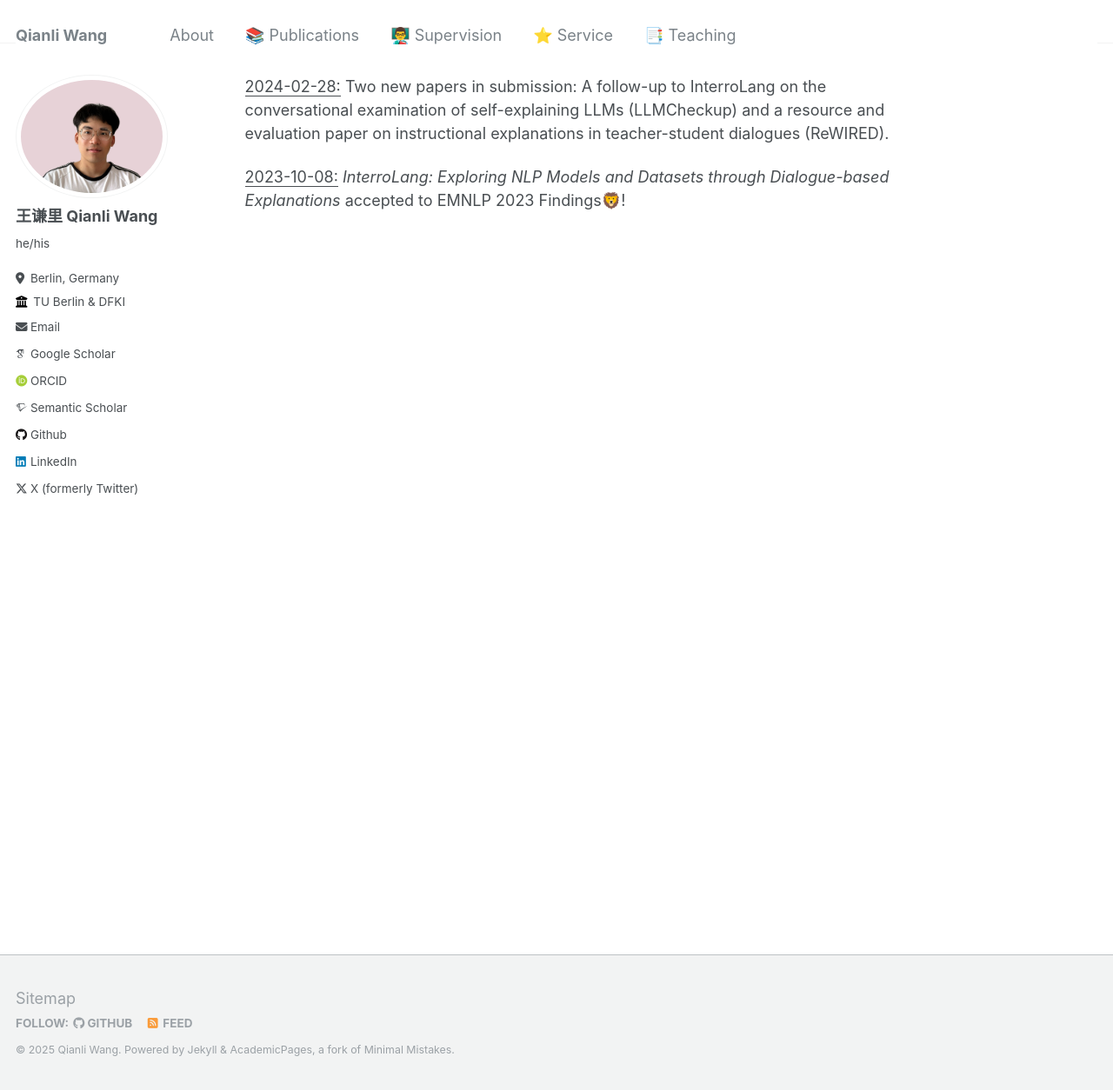
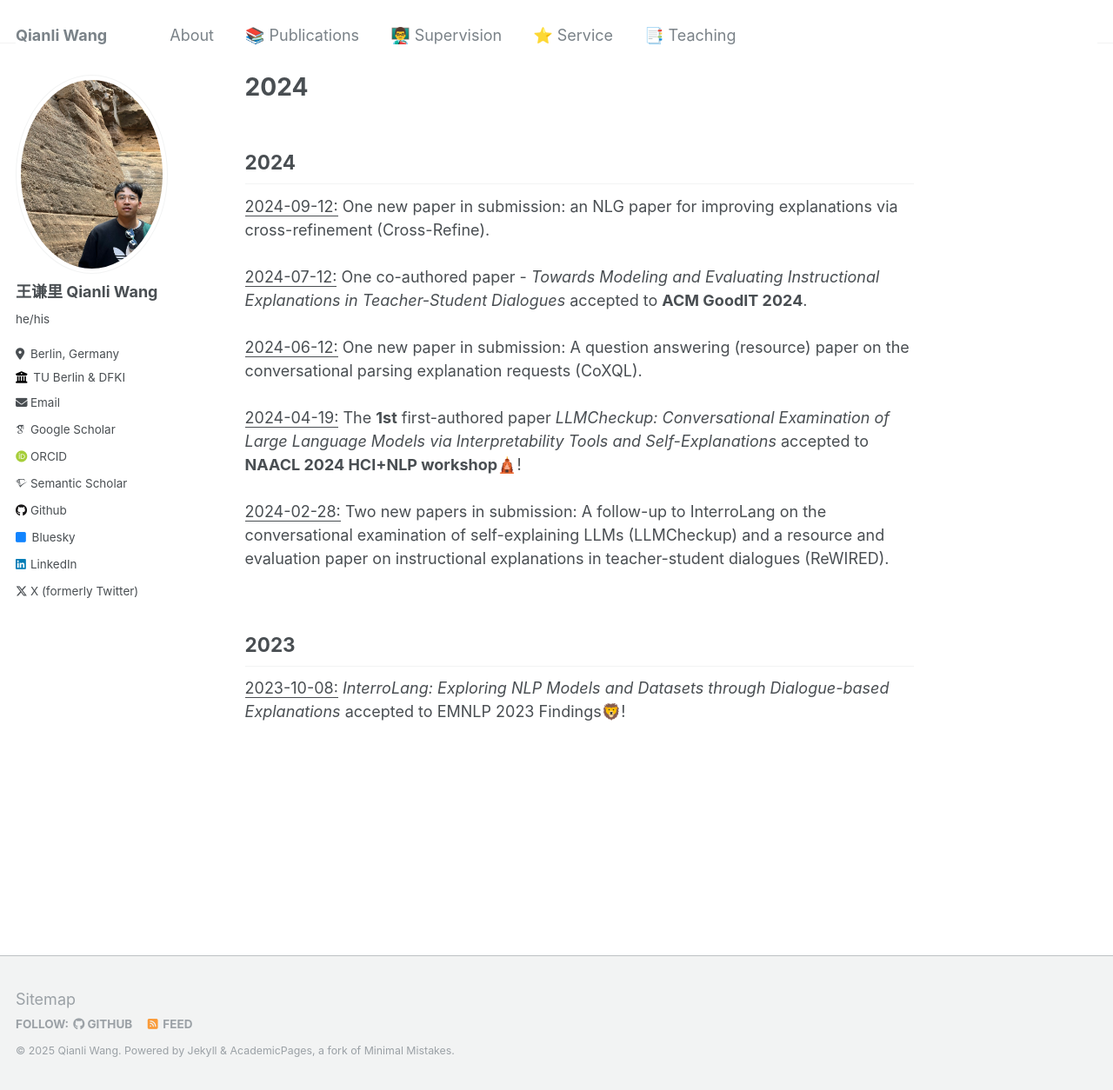
Before and after one commit to qiaw99/qiaw99.github.io, a Jekyll site: the page built from old_news.md, in a window 1280 px wide and 1254 px high. Shown: the whole window at 87% size. Built offline with Jekyll 4.4.1, drawn with Linux system fonts in a browser that asks for light colours; some web fonts are replaced; our own code applies the rules of GitHub Pages for plain Markdown files.

```diff
--- a/_config.yml
+++ b/_config.yml
@@ -49,7 +49,7 @@
   stackoverflow    : # User number or user number and name (i.e., use "1" or "1/jeff-atwood")
 
   # Social media
-  bluesky          : # Replace this with you Bluesky username
+  bluesky          : qiaw99 # Replace this with you Bluesky username
   facebook         : # Username
   flickr           : # Username
   foursquare       : # Username
--- a/old_news.md
+++ b/old_news.md
@@ -3,7 +3,12 @@
 classes: wide
 author_profile: true
 ---
+## 2024
+<u>2024-09-12:</u> One new paper in submission: an NLG paper for improving explanations via cross-refinement (Cross-Refine).<br><br>
+<u>2024-07-12:</u> One co-authored paper - _Towards Modeling and Evaluating Instructional Explanations in Teacher-Student Dialogues_ accepted to **ACM GoodIT 2024**.<br><br>
+<u>2024-06-12:</u> One new paper in submission: A question answering (resource) paper on the conversational parsing explanation requests (CoXQL).<br><br>
+<u>2024-04-19:</u> The **1st** first-authored paper _LLMCheckup: Conversational Examination of Large Language Models via Interpretability Tools and Self-Explanations_ accepted to **NAACL 2024 HCI+NLP workshop**🛕!<br><br>
+<u>2024-02-28:</u> Two new papers in submission: A follow-up to InterroLang on the conversational examination of self-explaining LLMs (LLMCheckup) and a resource and evaluation paper on instructional explanations in teacher-student dialogues (ReWIRED).<br><br>
 
-<u>2024-02-28:</u> Two new papers in submission: A follow-up to InterroLang on the conversational examination of self-explaining LLMs (LLMCheckup) and a resource and evaluation paper on instructional explanations in teacher-student dialogues (ReWIRED).
-
+## 2023
 <u>2023-10-08:</u> _InterroLang: Exploring NLP Models and Datasets through Dialogue-based Explanations_ accepted to EMNLP 2023 Findings🦁!
```
Also changed, not shown: index.md (+2 -6 lines), publications/index.md (+10 -3 lines), supervision/index.md (+3 -0 lines), figures/fitcf_logo.png (added), images/avatar.jpg.
